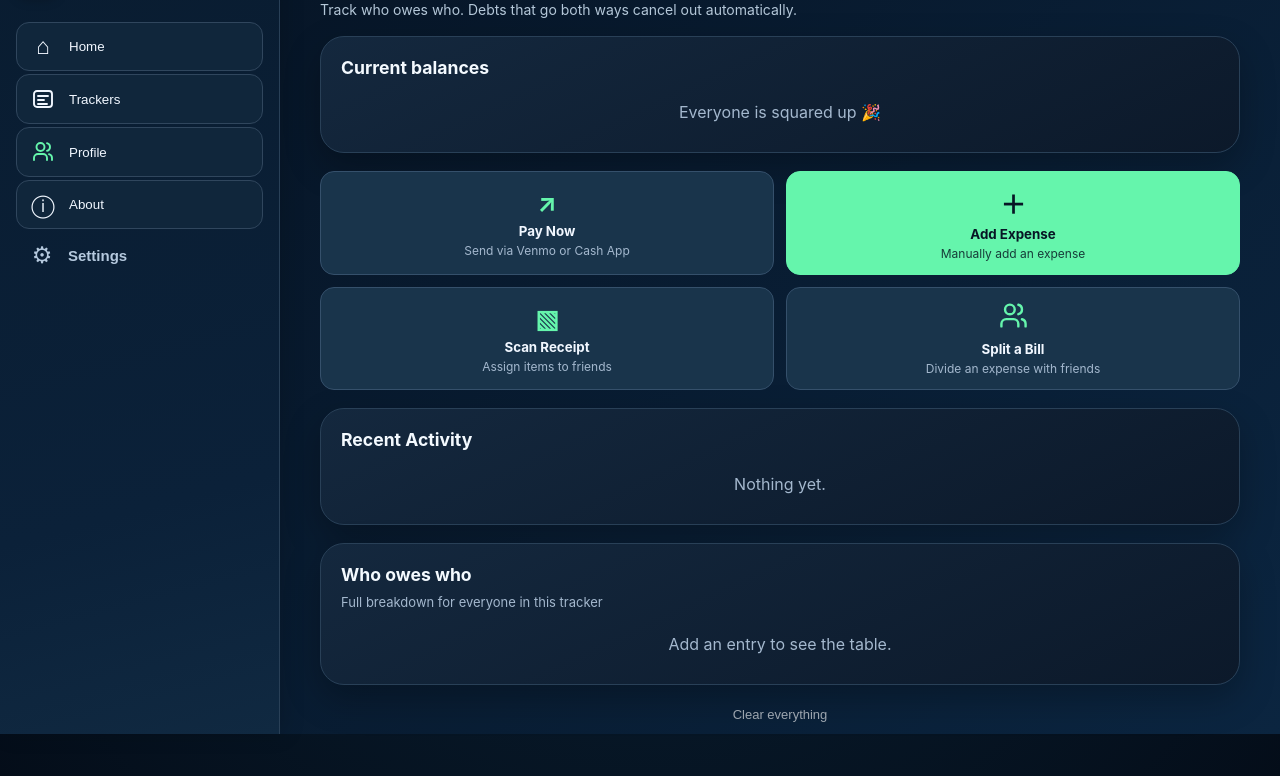
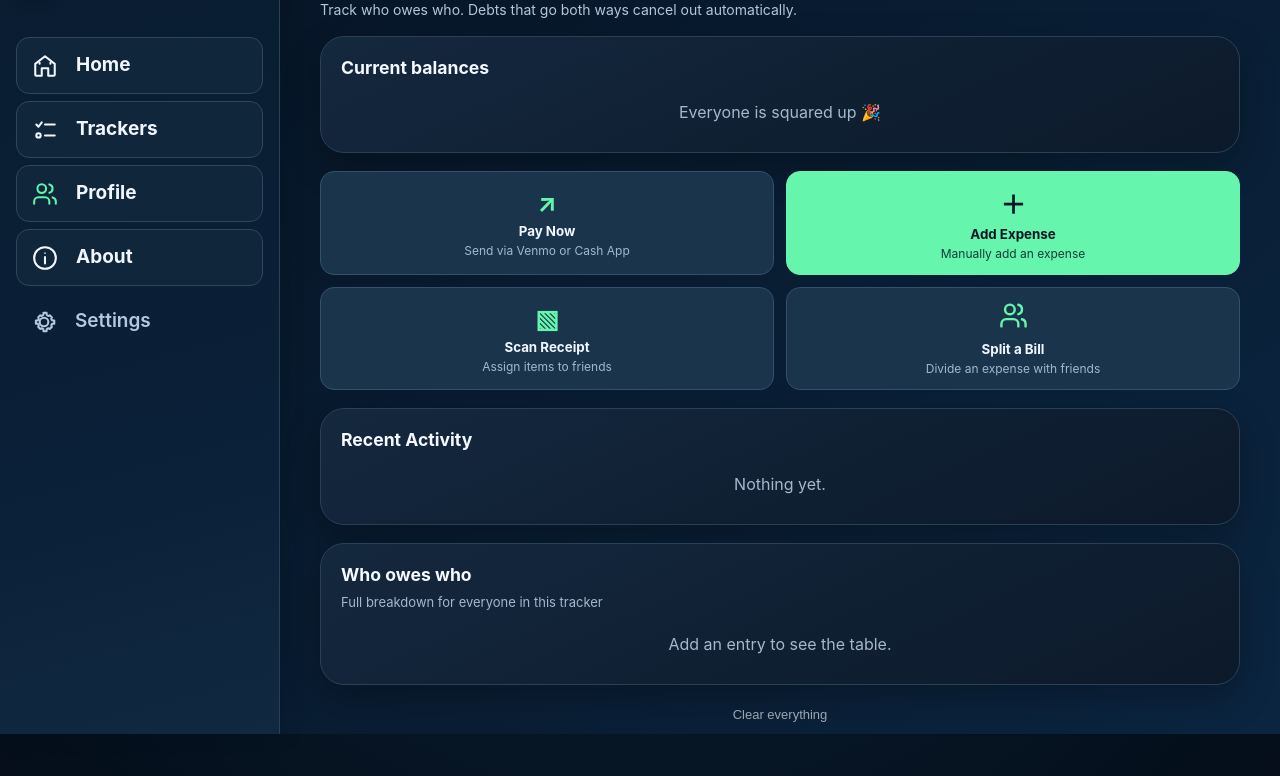
Before and after one commit to isaacjsolomon/squareup, a plain HTML site: page index.html in a window 1280 px wide. Shown: the part 66-842 px from the top of the page. Drawn offline with Linux system fonts and the light colour scheme; a script that the page names is missing.

Commit message:
Add files via upload

```diff
--- a/index.html
+++ b/index.html
@@ -733,6 +733,14 @@ body.trackers-view #tracker-dashboard,body.trackers-view #split-page,body.tracke
 .tracker-tile-actions .tile-delete:hover{background:#573046}
 .trackers-empty{grid-column:1/-1;padding:38px;text-align:center;color:#bed0df;background:#0d2338;border:1px solid #28475e;border-radius:22px}
 @media(max-width:760px){.trackers-grid{grid-template-columns:1fr}.trackers-header{padding:24px}.tracker-tile{padding:21px}}
+/* Clean, open sidebar navigation matching the reference */
+.sidebar .squareup-nav{display:flex;flex-direction:column;gap:7px;margin:14px 0 18px;padding:6px 0}
+.sidebar .squareup-nav .sq-nav-link,.sidebar #btn-settings.sq-nav-link{display:flex;align-items:center;gap:18px;width:100%;min-height:57px;padding:12px 14px!important;background:transparent;border:0;border-radius:13px;color:#e5edf6;font-family:inherit;font-size:19px!important;font-weight:650;text-align:left;box-shadow:none;transition:background .18s,color .18s}
+.sidebar .squareup-nav .sq-nav-link:hover,.sidebar .squareup-nav .sq-nav-link.active,.sidebar #btn-settings.sq-nav-link.active{background:#193851!important;color:#fff!important}
+.sidebar .squareup-nav .sq-nav-icon{display:inline-flex;align-items:center;justify-content:center;flex:0 0 27px;width:27px;height:27px}
+.sidebar .squareup-nav .sq-nav-icon svg{width:26px;height:26px}
+.sidebar .squareup-nav .sq-nav-label{width:auto;font-size:inherit;font-weight:inherit;line-height:1.2;text-align:left}
+.sidebar .squareup-nav .profile-icon{color:#60f3aa}
 </style>
 </head>
 <body>
@@ -758,11 +766,11 @@ body.trackers-view #tracker-dashboard,body.trackers-view #split-page,body.tracke
       <span class="who" id="who"></span>
     </div>
 <nav class="squareup-nav" aria-label="Main navigation">
-  <button type="button" id="nav-home" class="sq-nav-link active" aria-current="page"><span>⌂</span> Home</button>
-  <button type="button" id="nav-trackers" class="sq-nav-link"><span class="sq-nav-icon"><svg viewBox="0 0 24 24" fill="none" stroke="currentColor" stroke-width="1.9" stroke-linecap="round" stroke-linejoin="round" aria-hidden="true"><rect x="3" y="4" width="18" height="16" rx="3"/><path d="M7 9h10M7 13h6M7 17h9"/></svg></span> Trackers</button>
-  <button type="button" id="nav-profile" class="sq-nav-link"><span class="sq-nav-icon profile-icon"><svg viewBox="0 0 24 24" fill="none" stroke="currentColor" stroke-width="1.9" stroke-linecap="round" stroke-linejoin="round" aria-hidden="true"><path d="M16 20v-2a4 4 0 0 0-4-4H7a4 4 0 0 0-4 4v2"/><circle cx="9.5" cy="7" r="4"/><path d="M21 20v-2a4 4 0 0 0-3-3.87M16 3.13a4 4 0 0 1 0 7.75"/></svg></span> Profile</button>
-  <button type="button" id="nav-about" class="sq-nav-link"><span>ⓘ</span> About</button>
-  <button type="button" id="btn-settings" class="sq-nav-link" aria-label="Open settings page"><span>⚙</span> Settings</button>
+  <button type="button" id="nav-home" class="sq-nav-link active" aria-current="page"><span class="sq-nav-icon "><svg viewBox="0 0 24 24" fill="none" stroke="currentColor" stroke-width="1.9" stroke-linecap="round" stroke-linejoin="round" aria-hidden="true"><path d="m3 10 9-7 9 7v10a1 1 0 0 1-1 1h-5v-7H9v7H4a1 1 0 0 1-1-1z"/><path d="M7 10v-1m10 1V9"/></svg></span><span class="sq-nav-label">Home</span></button>
+  <button type="button" id="nav-trackers" class="sq-nav-link"><span class="sq-nav-icon "><svg viewBox="0 0 24 24" fill="none" stroke="currentColor" stroke-width="1.9" stroke-linecap="round" stroke-linejoin="round" aria-hidden="true"><path d="m4 7 2 2 3-4"/><path d="M12 7h9"/><circle cx="6" cy="17" r="2"/><path d="M12 17h9"/></svg></span><span class="sq-nav-label">Trackers</span></button>
+  <button type="button" id="nav-profile" class="sq-nav-link"><span class="sq-nav-icon profile-icon"><svg viewBox="0 0 24 24" fill="none" stroke="currentColor" stroke-width="1.9" stroke-linecap="round" stroke-linejoin="round" aria-hidden="true"><path d="M16 21v-2a4 4 0 0 0-4-4H6a4 4 0 0 0-4 4v2"/><circle cx="9" cy="7" r="4"/><path d="M22 21v-2a4 4 0 0 0-3-3.87M16 3.13a4 4 0 0 1 0 7.75"/></svg></span><span class="sq-nav-label">Profile</span></button>
+  <button type="button" id="nav-about" class="sq-nav-link"><span class="sq-nav-icon "><svg viewBox="0 0 24 24" fill="none" stroke="currentColor" stroke-width="1.9" stroke-linecap="round" stroke-linejoin="round" aria-hidden="true"><circle cx="12" cy="12" r="10"/><path d="M12 11v6"/><circle cx="12" cy="7.5" r=".7" fill="currentColor" stroke="none"/></svg></span><span class="sq-nav-label">About</span></button>
+  <button type="button" id="btn-settings" class="sq-nav-link"><span class="sq-nav-icon "><svg viewBox="0 0 24 24" fill="none" stroke="currentColor" stroke-width="1.9" stroke-linecap="round" stroke-linejoin="round" aria-hidden="true"><path d="M12 8a4 4 0 1 0 0 8 4 4 0 0 0 0-8Z"/><path d="M19.4 15a1.7 1.7 0 0 0 .34 1.88l.06.06-2 2-.07-.06a1.7 1.7 0 0 0-1.87-.34 1.7 1.7 0 0 0-1 1.56V21h-2.83v-.9a1.7 1.7 0 0 0-1-1.56 1.7 1.7 0 0 0-1.87.34l-.07.06-2-2 .06-.06A1.7 1.7 0 0 0 7.5 15a1.7 1.7 0 0 0-1.56-1H5v-2.83h.94a1.7 1.7 0 0 0 1.56-1 1.7 1.7 0 0 0-.34-1.87L7.1 8.24l2-2 .07.06a1.7 1.7 0 0 0 1.87.34 1.7 1.7 0 0 0 1-1.56V4h2.83v1.08a1.7 1.7 0 0 0 1 1.56 1.7 1.7 0 0 0 1.87-.34l.07-.06 2 2-.06.06a1.7 1.7 0 0 0-.34 1.87 1.7 1.7 0 0 0 1.56 1H22V14h-1.04a1.7 1.7 0 0 0-1.56 1Z" transform="translate(-.5 -.5)"/></svg></span><span class="sq-nav-label">Settings</span></button>
 </nav>
     <div class="settings">
       <div class="settings-menu" id="settings-menu" role="menu" hidden style="display:none!important">
@@ -1930,7 +1938,7 @@ function settingsRoute(page) {
   document.body.classList.remove('split-view','settings-view','about-view','trackers-view');
   if(page==='trackers')document.body.classList.add('trackers-view');
   if(page==='about')document.body.classList.add('about-view');
-  document.querySelectorAll('.sq-nav-link').forEach(function(b){var active=b.id==='nav-'+(page==='settings'?'settings':page==='about'?'about':page==='trackers'?'trackers':'home');b.classList.toggle('active',active);if(active)b.setAttribute('aria-current','page');else b.removeAttribute('aria-current');});
+  document.querySelectorAll('.sq-nav-link').forEach(function(b){var active=b.id===(page==='settings'?'btn-settings':'nav-'+(page==='about'?'about':page==='trackers'?'trackers':'home'));b.classList.toggle('active',active);if(active)b.setAttribute('aria-current','page');else b.removeAttribute('aria-current');});
   if (page==='settings') document.body.classList.add('settings-view');
   var url=page==='settings'?'#settings':page==='about'?'#about':page==='trackers'?'#trackers':'';
   history.replaceState(null,'',location.pathname+location.search+url);
```
